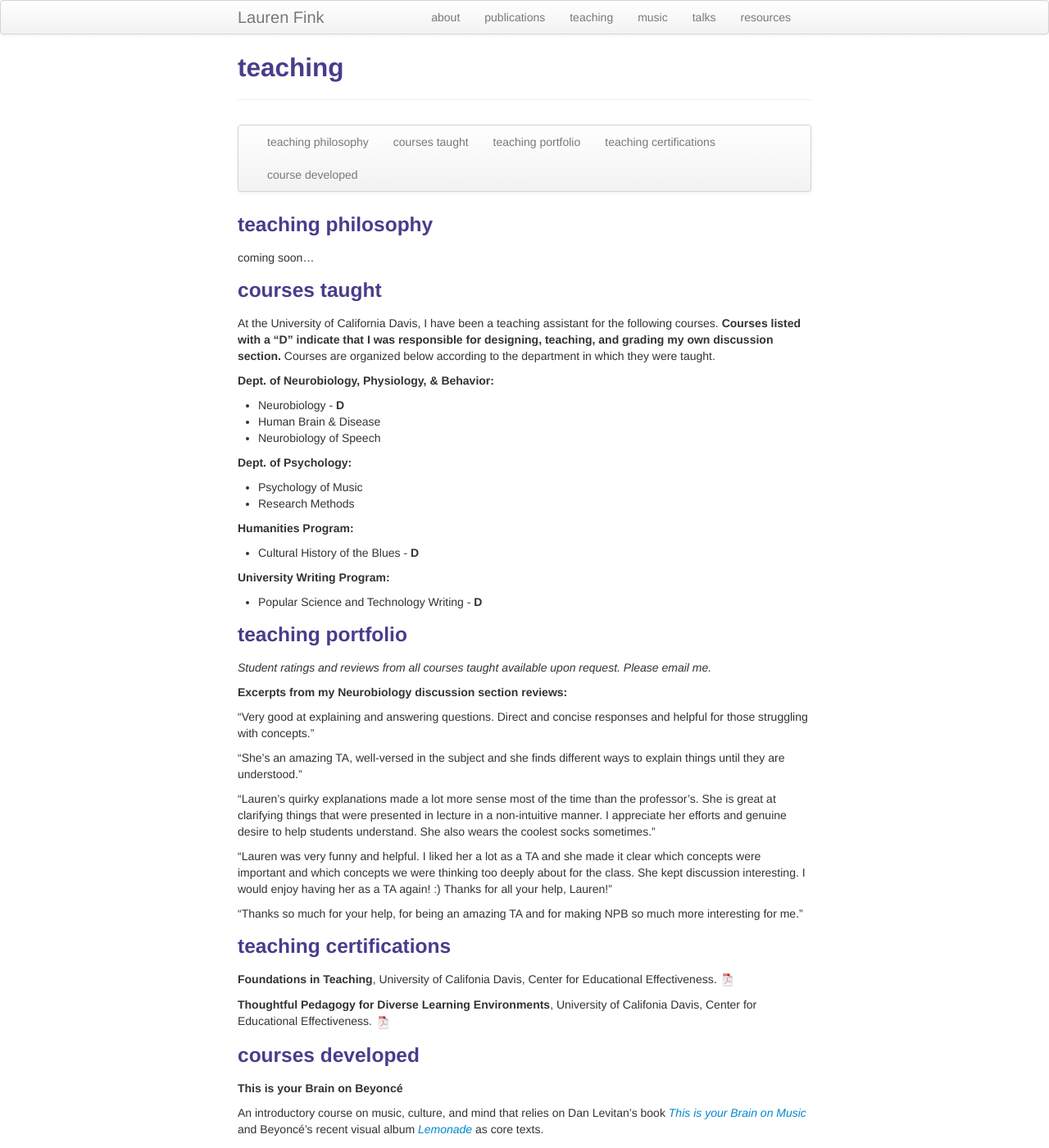
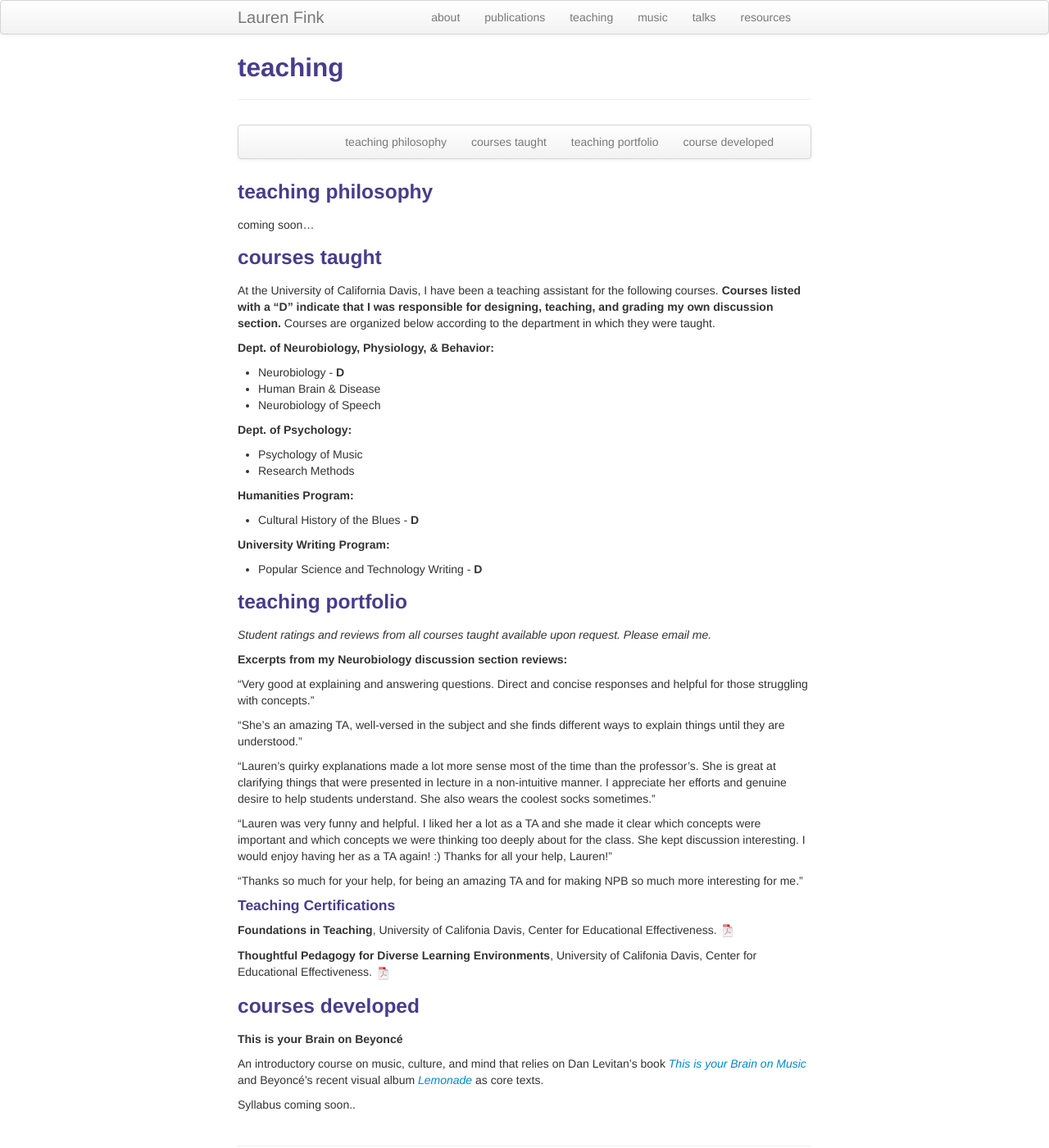
Before and after one commit to lkfink/lkfink.github.io, a Jekyll site: the page built from pages/teaching.md, in a window 1280 px wide and 1400 px high. Shown: the whole window at 82% size. Built offline with Jekyll 4.4.1, drawn with Linux system fonts in a browser that asks for light colours; some of the changed lines change nothing that is shown.

Commit message:
Update teaching.md

```diff
--- a/pages/teaching.md
+++ b/pages/teaching.md
@@ -10,7 +10,6 @@
             <li><a href="#philosophy">teaching philosophy</a></li>
             <li><a href="#current">courses taught</a></li>
             <li><a href="#portfolio">teaching portfolio</a></li>
-            <li><a href="#certs">teaching certifications</a></li>
             <li><a href="#dev">course developed</a></li>
         </ul>
     </div>
@@ -55,7 +54,7 @@
 "Thanks so much for your help, for being an amazing TA and for making NPB so much more interesting for me."
 
 
-### <a name="certs"></a>teaching certifications
+#### Teaching Certifications
 **Foundations in Teaching**, University of Califonia Davis, Center for Educational Effectiveness. [![Foundations in teaching](icons16/pdf-icon.png)]({{ BASE_PATH }}/assets/Foundations_TeachingCertificate_Fink.pdf)
 
 **Thoughtful Pedagogy for Diverse Learning Environments**, University of Califonia Davis, Center for Educational Effectiveness. [![Thoughtful pedagogy for diverse learning environments](icons16/pdf-icon.png)]({{ BASE_PATH }}/assets/Diversity_TeachingCertificate_Fink.pdf)
```
